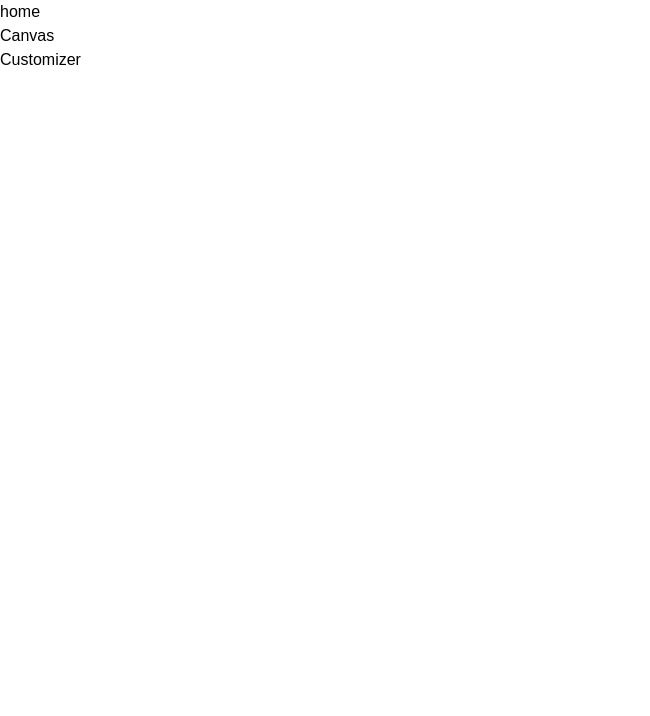
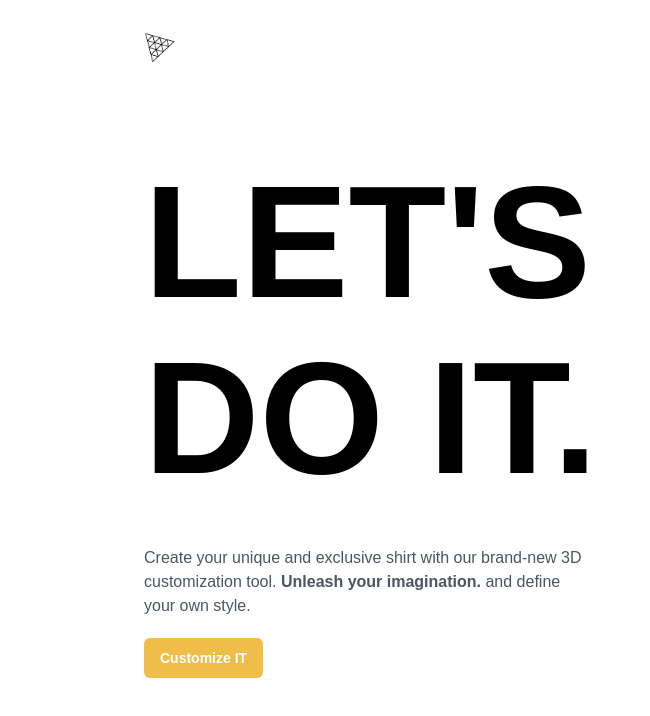
Before and after one commit to freetimezp/js-portfolio-12-3D, a React (Vite) app: page / in a window 1280 px wide. Shown: the top 716 px of the page, without its empty margins (0-650 px from the left). Built offline with nearby package versions, Linux system fonts and the light colour scheme; a web font is replaced by a local one.

Commit message:
03. js-portfolio-12-3d. Home, CustomButton component.

```diff
--- a/index.html
+++ b/index.html
@@ -4,7 +4,7 @@
     <meta charset="UTF-8" />
     <link rel="icon" type="image/svg+xml" href="/vite.svg" />
     <meta name="viewport" content="width=device-width, initial-scale=1.0" />
-    <title>Vite + React</title>
+    <title>3D Web</title>
   </head>
   <body>
     <div id="root"></div>
--- a/src/canvas/index.jsx
+++ b/src/canvas/index.jsx
@@ -3,7 +3,7 @@
 const Canvas = () => {
     return (
         <div>
-            Canvas
+
         </div>
     );
 }
--- /dev/null
+++ b/src/components/CustomButton.jsx
@@ -0,0 +1,29 @@
+import React from 'react';
+
+import state from '../store';
+import { useSnapshot } from 'valtio';
+
+const CustomButton = ({ type, title, customStyles, handleClick }) => {
+    const snap = useSnapshot(state);
+
+    const generateStyle = (type) => {
+        if(type === 'filled') {
+            return {
+                backgroundColor: snap.color,
+                color: '#fff',
+            }
+        }
+    };
+
+    return (
+        <button
+            className={`px-2 py-1.5 flex-1 rounded-md ${customStyles}`}
+            style={generateStyle(type)}
+            onClick={handleClick}
+        >
+            {title}
+        </button>
+    );
+}
+
+export default CustomButton;
--- /dev/null
+++ b/src/components/index.js
@@ -0,0 +1,3 @@
+import CustomButton from "./CustomButton";
+
+export { CustomButton };
--- a/src/pages/Customizer.jsx
+++ b/src/pages/Customizer.jsx
@@ -3,7 +3,7 @@
 const Customizer = () => {
     return (
         <div>
-            Customizer
+
         </div>
     );
 }
--- a/src/pages/Home.jsx
+++ b/src/pages/Home.jsx
@@ -1,10 +1,51 @@
 import React from 'react';
+import { motion, AnimatePresence } from 'framer-motion';
+import { useSnapshot } from 'valtio';
+
+import state from '../store';
+import { CustomButton } from '../components';
+
+import {
+    headContainerAnimation,
+    headContentAnimation,
+    headTextAnimation,
+    slideAnimation
+} from '../config/motion';
 
 const Home = () => {
+    const snap = useSnapshot(state);
+
     return (
-        <div>
-            home
-        </div>
+        <AnimatePresence>
+            {snap.intro && (
+                <motion.section className='home' {...slideAnimation('left')}>
+                    <motion.header {...slideAnimation("down")}>
+                        <img src="./threejs.png" alt="logo" className="w-8 h-8 object-contain" />
+                    </motion.header>
+
+                    <motion.div className='home-content' {...headContainerAnimation}>
+                        <motion.div {...headTextAnimation}>
+                            <h1 className='head-text'>
+                                LET'S <br className='xl:block hidden' /> DO IT.
+                            </h1>
+                        </motion.div>
+                        <motion.div {...headContentAnimation} className='flex flex-col gap-5'>
+                            <p className='max-w-md font-normal text-gray-600 text-base'>
+                                Create your unique and exclusive shirt with our
+                                brand-new 3D customization tool. <strong>Unleash
+                                your imagination.</strong>{" "} and define your own style.
+                            </p>
+                            <CustomButton
+                                type="filled"
+                                title="Customize IT"
+                                handleClick={() => state.intro = false}
+                                customStyles="w-fit px-4 py-2.5 font-bold text-sm"
+                            />
+                        </motion.div>
+                    </motion.div>
+                </motion.section>
+            )}
+        </AnimatePresence>
     );
 }
 
--- /dev/null
+++ b/src/store/index.js
@@ -0,0 +1,12 @@
+import { proxy } from "valtio";
+
+const state = proxy({
+    intro: true,
+    color: '#EFBD48',
+    isLogoTexture: true,
+    isFullTexture: false,
+    logoDecal: './threejs.png',
+    fullDecal: './threejs.png',
+});
+
+export default state;
--- a/tailwind.config.js
+++ b/tailwind.config.js
@@ -2,7 +2,7 @@
 module.exports = {
   content: [
     "./index.html",
-    "./src/**/*.{js, ts, jsx, tsx}",
+    "./src/**/*.{js,ts,jsx,tsx}",
   ],
   theme: {
     extend: {},
```
